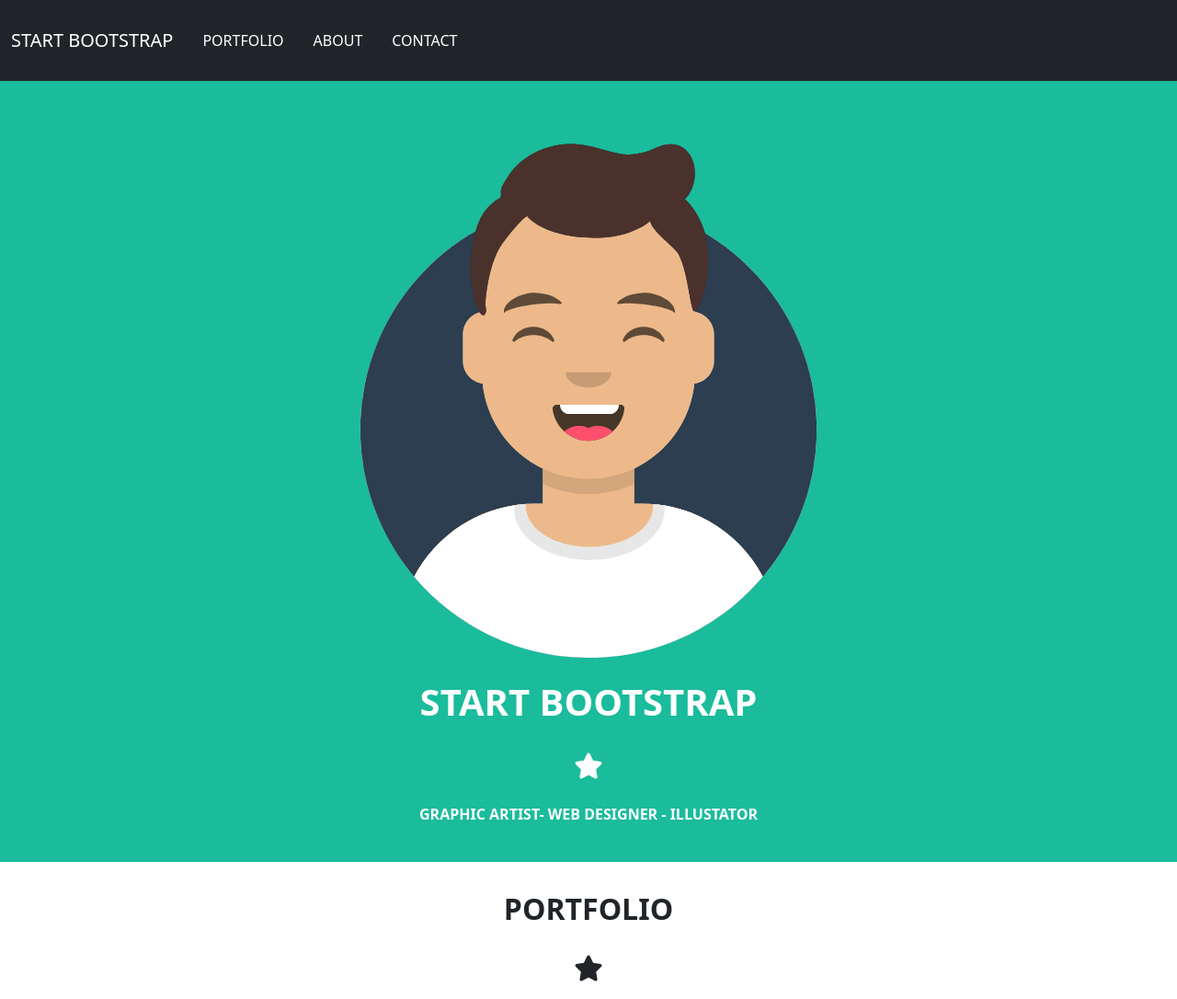
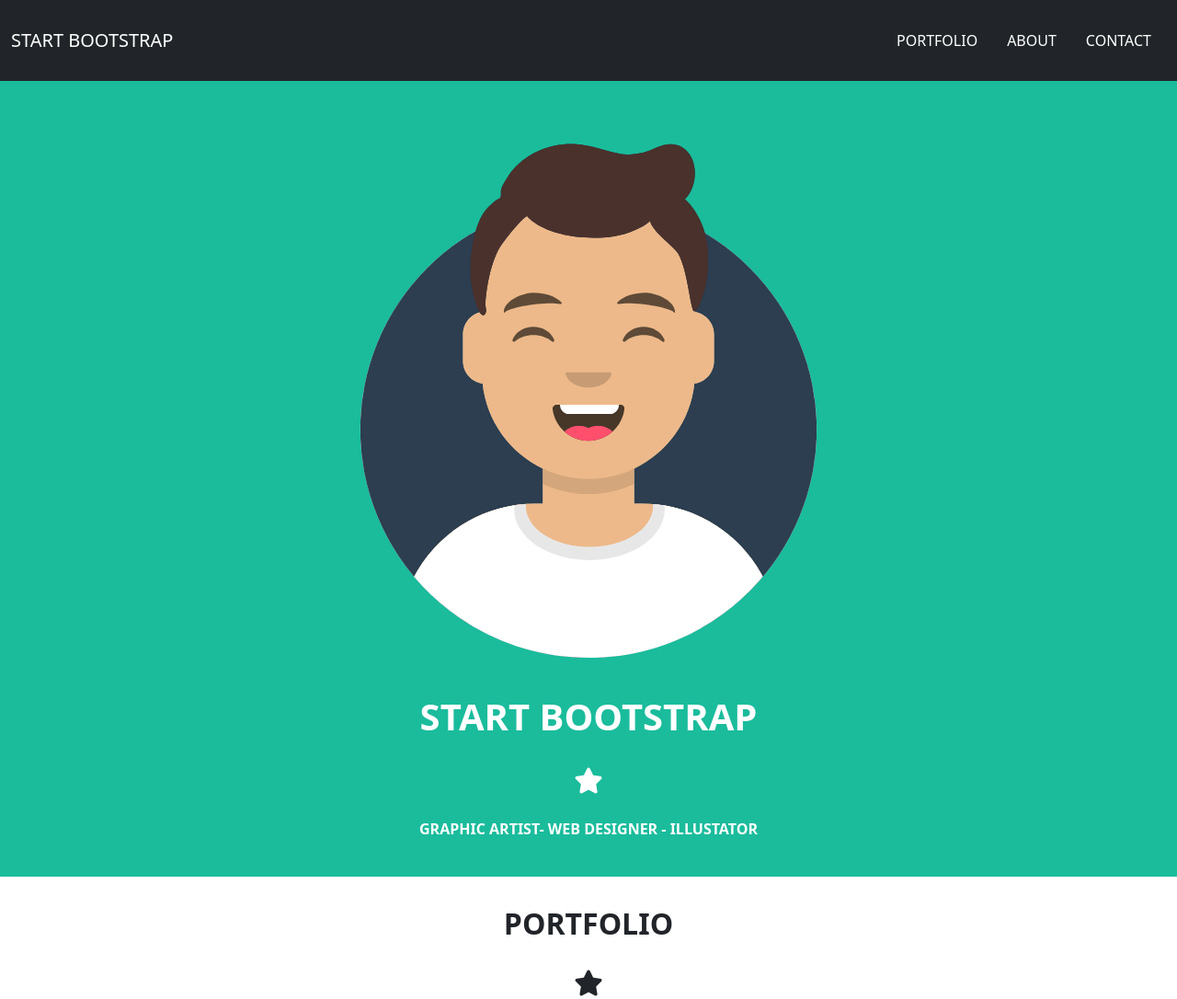
Before and after one commit to giuliaballestrero/html-css-bootstrap-freelancer, a plain HTML site: page index.html in a window 1280 px wide. Shown: the top 1086 px of the page at 92% size. Drawn offline with nearby package versions, Linux system fonts and the light colour scheme.

Commit message:
Adjust ul alignment in nav bar

```diff
--- a/index.html
+++ b/index.html
@@ -24,7 +24,7 @@
                 <span class="navbar-toggler-icon"></span>
               </button>
 
-              <div class="collapse navbar-collapse" id="navbarSupportedContent">
+              <div class="collapse navbar-collapse flex-grow-0" id="navbarSupportedContent">
                     <ul class="navbar-nav text-uppercase">
                         <li class="px-3">
                             Portfolio
@@ -49,7 +49,9 @@
                 <div class="row text-center">
                     <div class="col-12 offset-md-2 col-md-8 offset-lg-3 col-lg-6">
                         <div class="box pt-5">
-                            <img src="./img/avatar.svg" class="img-fluid" alt="avatar">
+                            <figure>
+                                <img src="./img/avatar.svg" class="img-fluid" alt="avatar">
+                            </figure>
                             <h1 class="p-4 fw-bold text-uppercase">Start Bootstrap</h1>
                             <div class="pb-4">
                                 <i class="fa-solid fa-star fs-3"></i>
```
